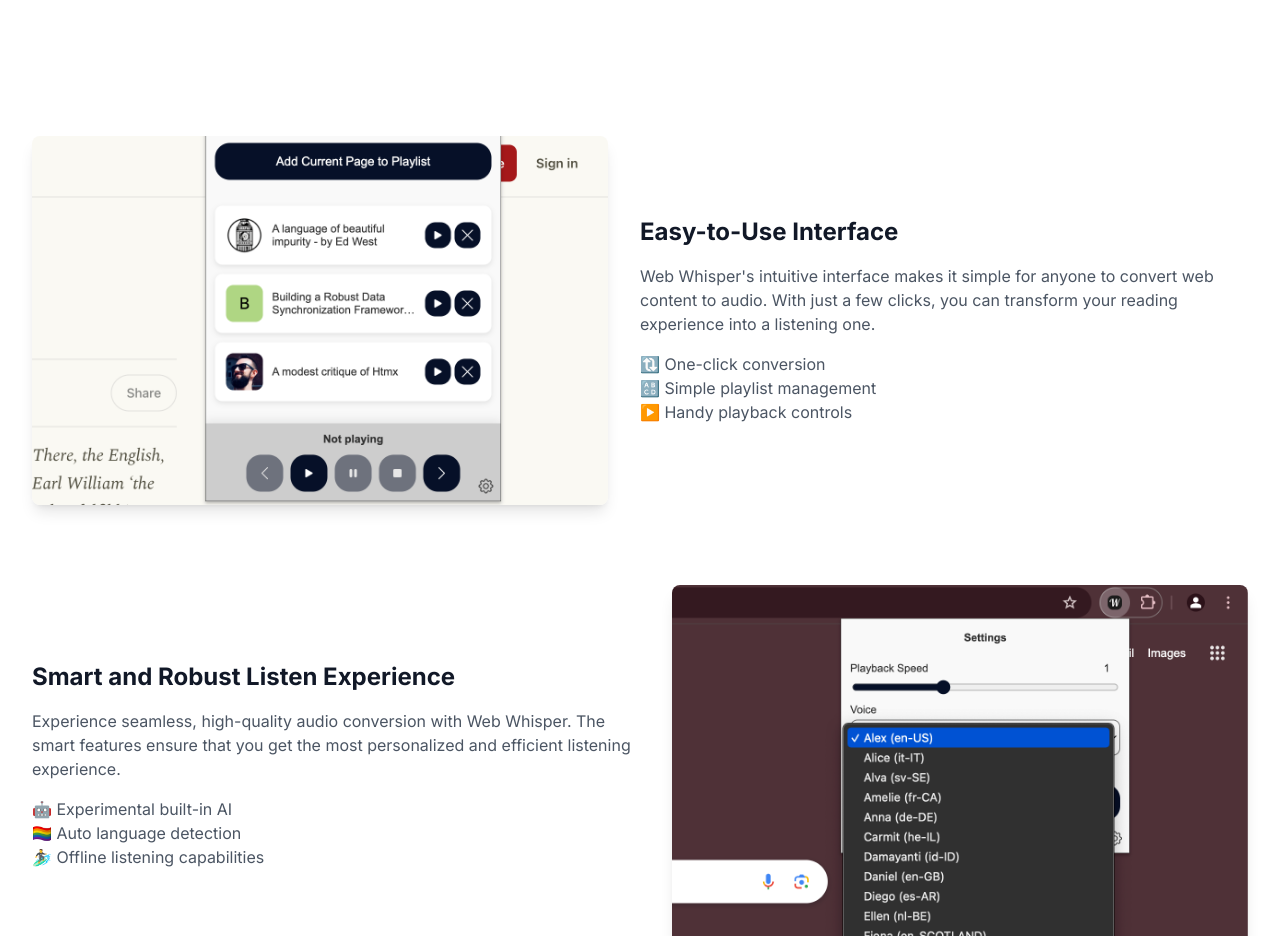
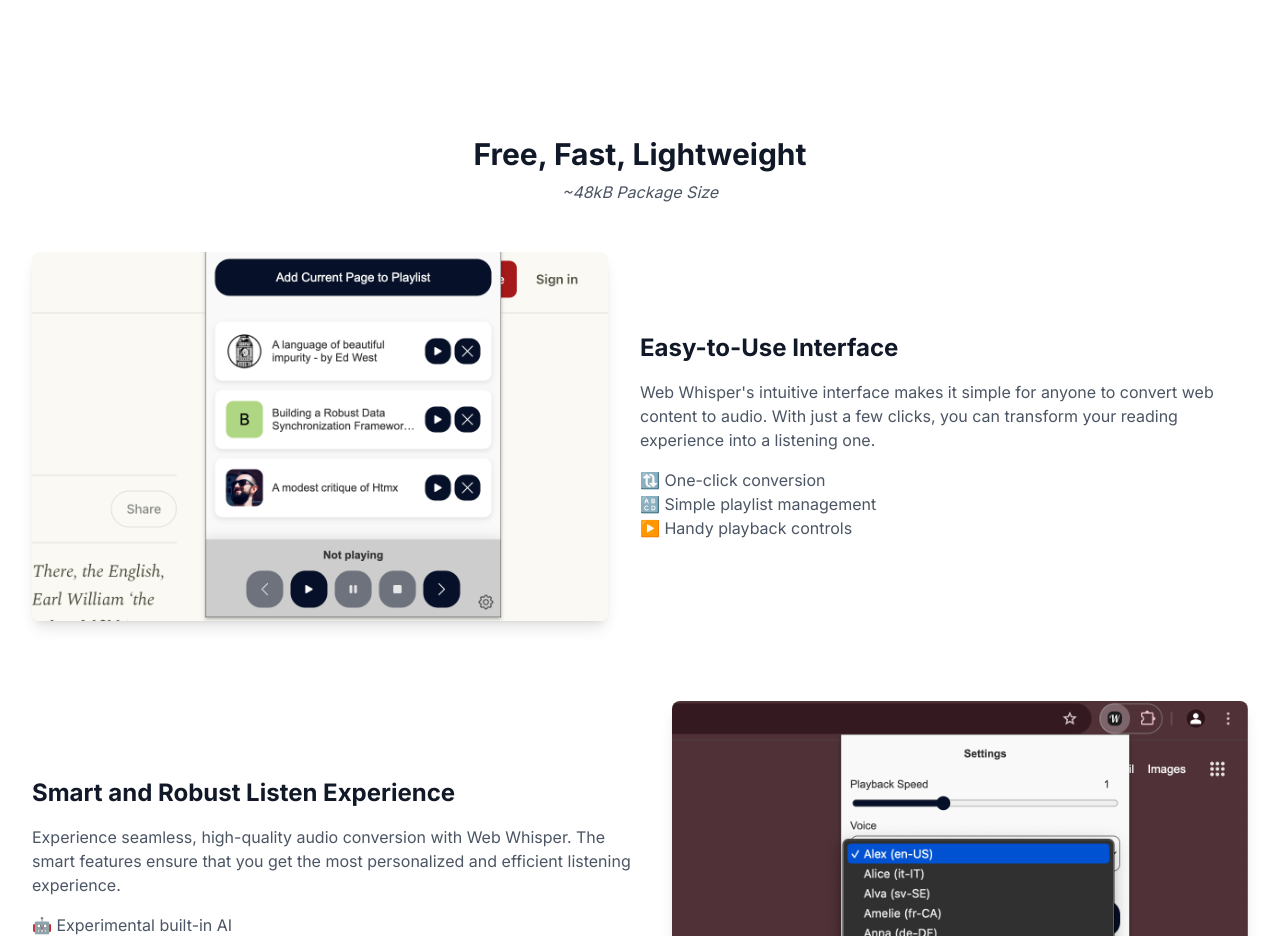
Before and after one commit to yzyly1992/web-whisper-online, a Next.js app: page / in a window 1280 px wide. Shown: the part 1320-2256 px from the top of the page. Built offline with nearby package versions, Linux system fonts and the light colour scheme.

Commit message:
add a title line

```diff
--- a/app/page.tsx
+++ b/app/page.tsx
@@ -65,6 +65,9 @@
 
       {/* Feature Description Rows */}
       <section className="pb-20 bg-white">
+        <h2 className="text-3xl font-bold text-center text-gray-900 mb-2">Free, Fast, Lightweight</h2>
+        <p className="text-center text-gray-600 mb-12 italic"
+        >~48kB Package Size</p>
         <div className="container mx-auto px-4 sm:px-6 lg:px-8">
           {/* First Row */}
           <div className="flex flex-col md:flex-row items-center mb-20">
```
